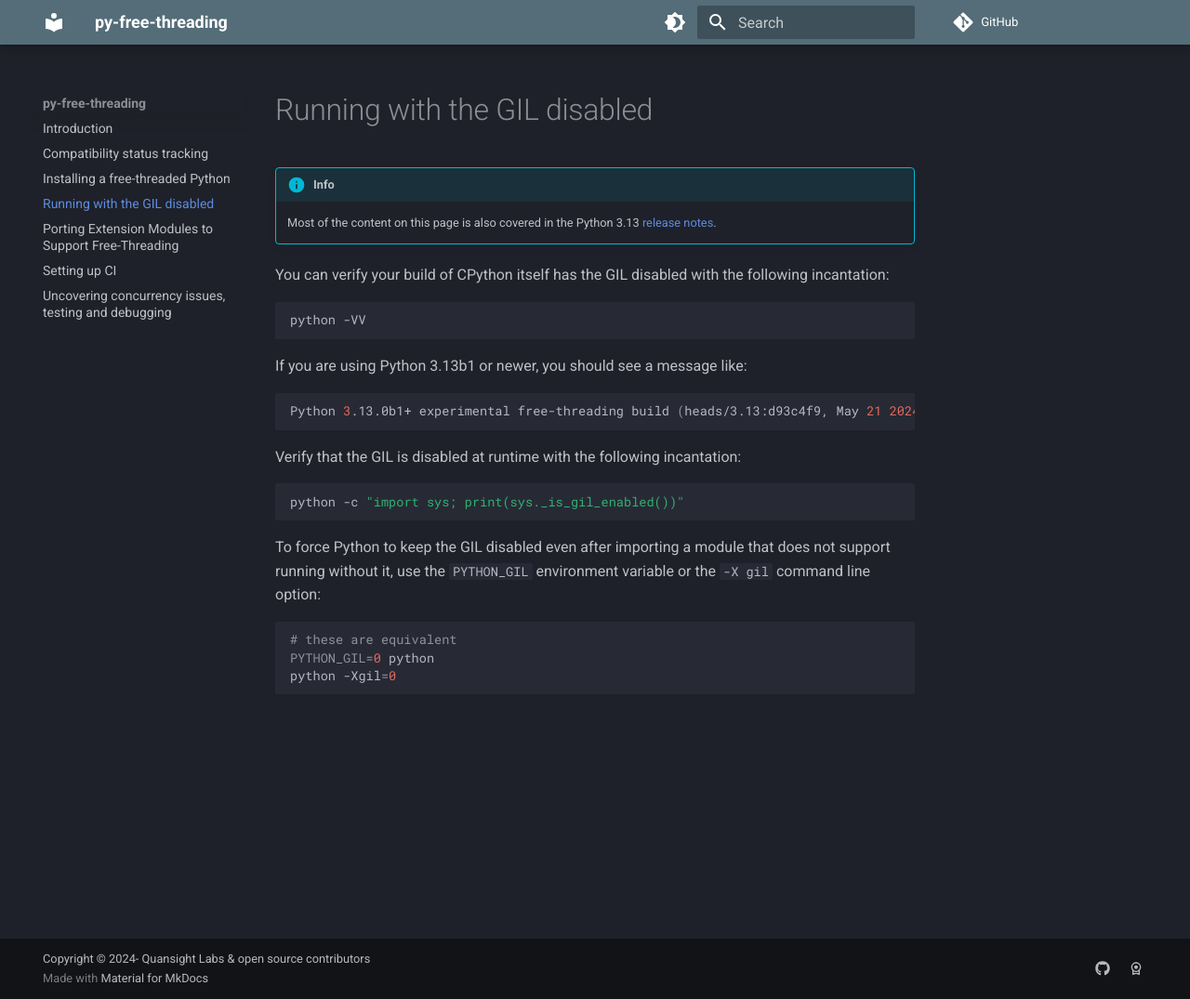
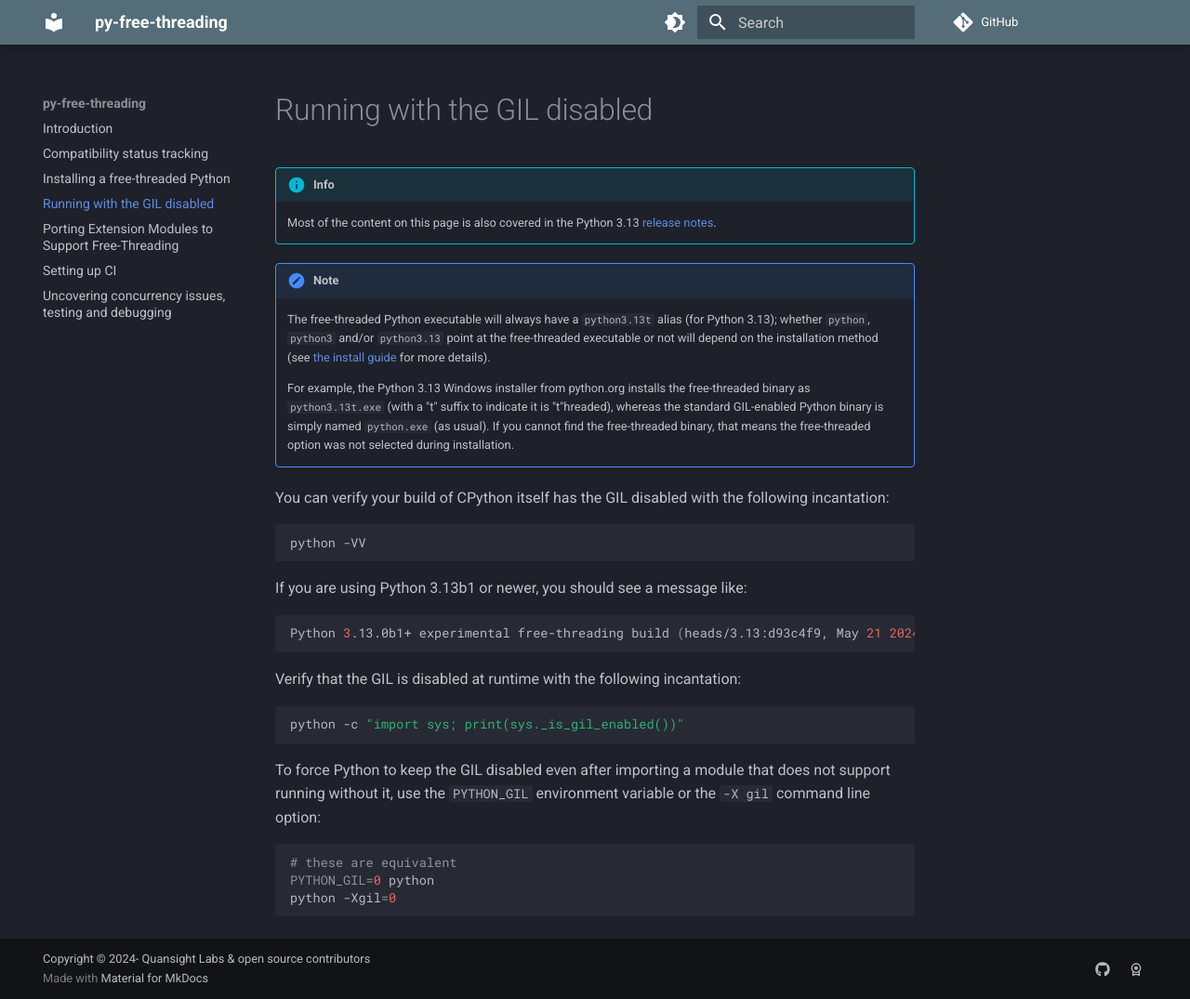
Before and after one commit to Quansight-Labs/free-threaded-compatibility, an MkDocs documentation site: the page built from docs/running-gil-disabled.md, in a window 1280 px wide and 1075 px high. Shown: the whole window at 93% size. Built offline with MkDocs 1.6.1 and Material for MkDocs 9.7.7, drawn with Linux system fonts in a browser that asks for light colours; comment, search, counter and statistics services are not loaded.

Commit message:
Added info about special name of free-threaded Python binary on Windows (#62)
Co-authored-by: Ralf Gommers <ralf.gommers@gmail.com>

```diff
--- a/docs/running-gil-disabled.md
+++ b/docs/running-gil-disabled.md
@@ -3,6 +3,19 @@
 !!! info
     Most of the content on this page is also covered in the Python 3.13
     [release notes](https://docs.python.org/3.13/whatsnew/3.13.html#free-threaded-cpython).
+
+!!! note
+    The free-threaded Python executable will always have a `python3.13t` alias
+    (for Python 3.13); whether `python`, `python3` and/or `python3.13` point at
+    the free-threaded executable or not will depend on the installation method
+    (see [the install guide](installing_cpython.md) for more details).
+
+    For example, the Python 3.13 Windows installer from python.org
+    installs the free-threaded binary as `python3.13t.exe` (with a "t" suffix
+    to indicate it is "t"hreaded), whereas the standard GIL-enabled Python
+    binary is simply named `python.exe` (as usual). If you cannot find the
+    free-threaded binary, that means the free-threaded option was not selected
+    during installation.
 
 You can verify your build of CPython itself has the GIL disabled with the
 following incantation:
```
